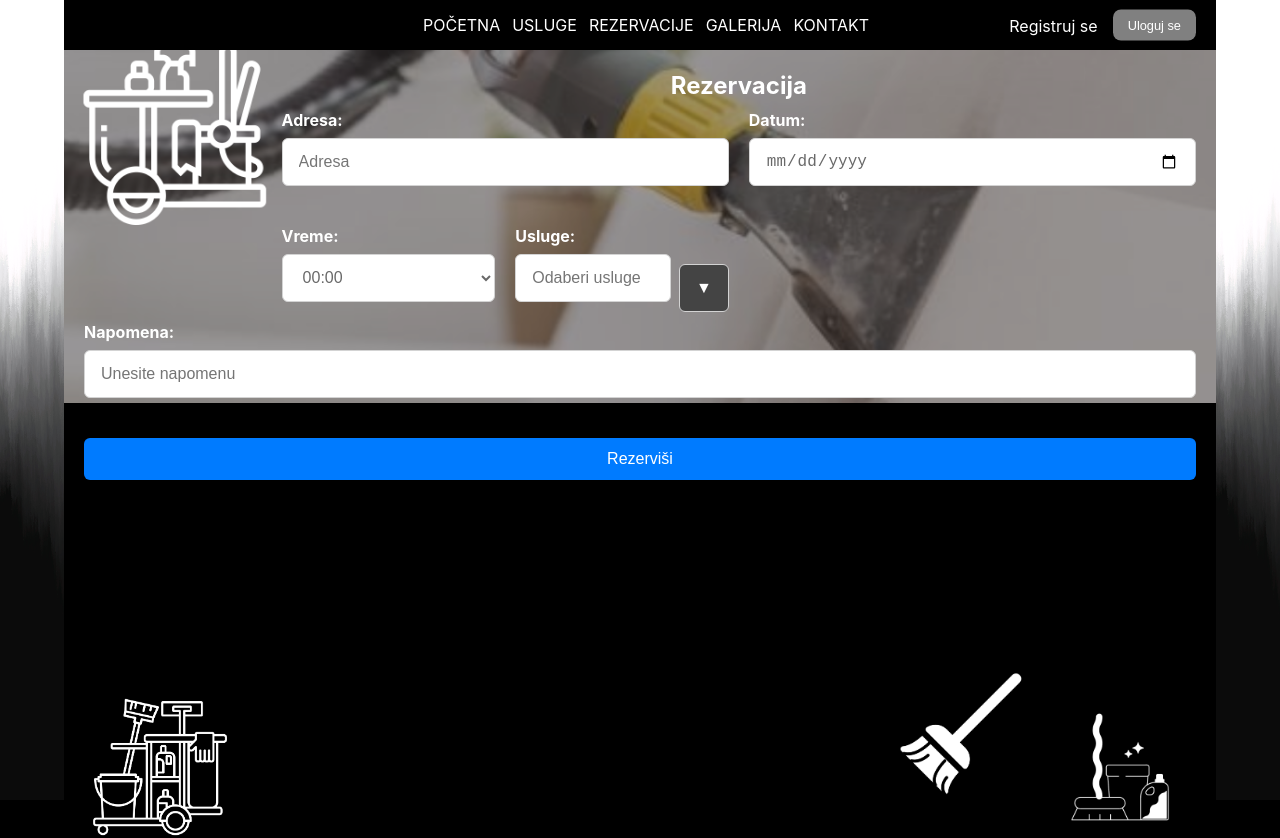
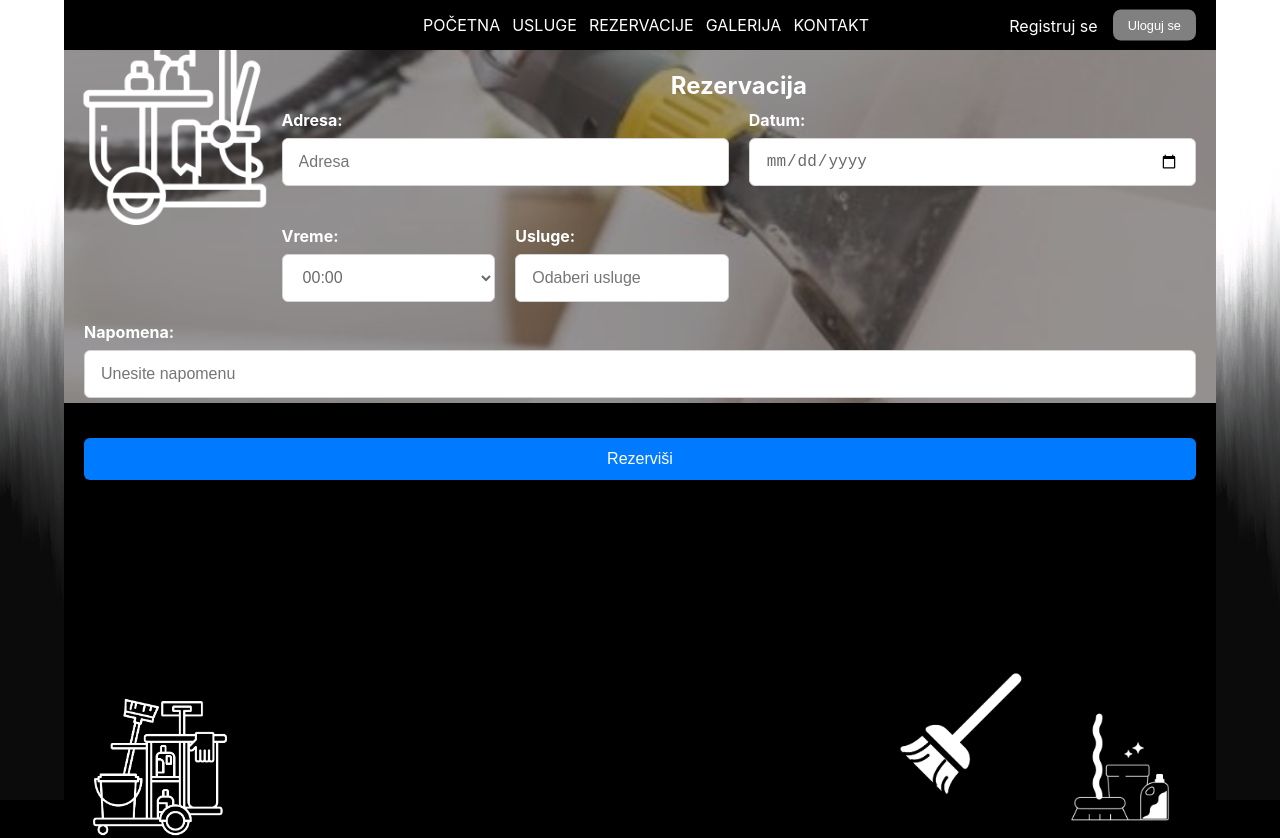
Before and after one commit to trinstone/MaturskiDubinskoPranje, a React (Create React App) app: page /Rezervacije in a window 1280 px wide. Shown: the top 838 px of the page. Built offline with nearby package versions, Linux system fonts and the light colour scheme.

Commit message:
popravljen usluge button

```diff
--- a/src/Rezervacije.js
+++ b/src/Rezervacije.js
@@ -152,16 +152,11 @@ export default function Rezervacije() {
                 <input
                   type="text"
                   readOnly
-                  value={selectedServices.map(s=>s.service).join(", ")}
+                  value={selectedServices.map(s => s.service).join(", ")}
                   placeholder="Odaberi usluge"
                   className="input-field"
+                  onClick={() => setIsDropdownOpen(!isDropdownOpen)} // Toggle dropdown on input click
                 />
-                <button
-                  className="dropdown-btn"
-                  onClick={() => setIsDropdownOpen(!isDropdownOpen)}
-                >
-                  ▼
-                </button>
               </div>
 
               {isDropdownOpen && (
```
